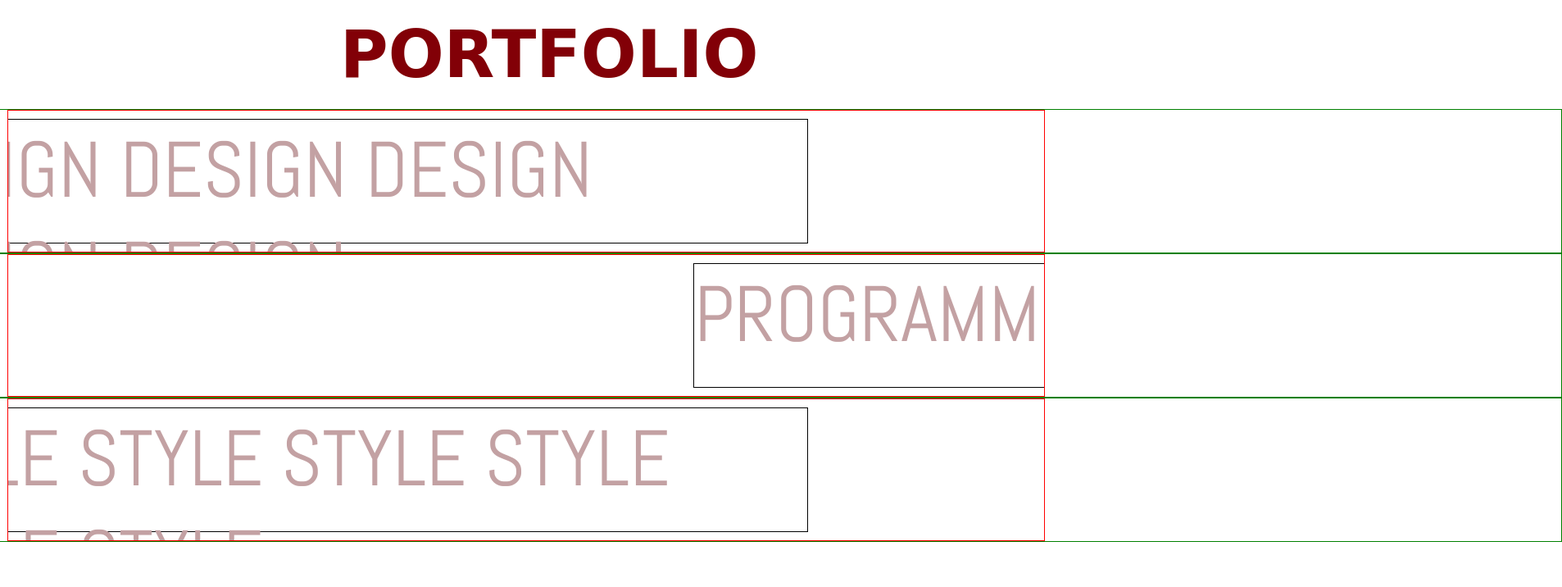
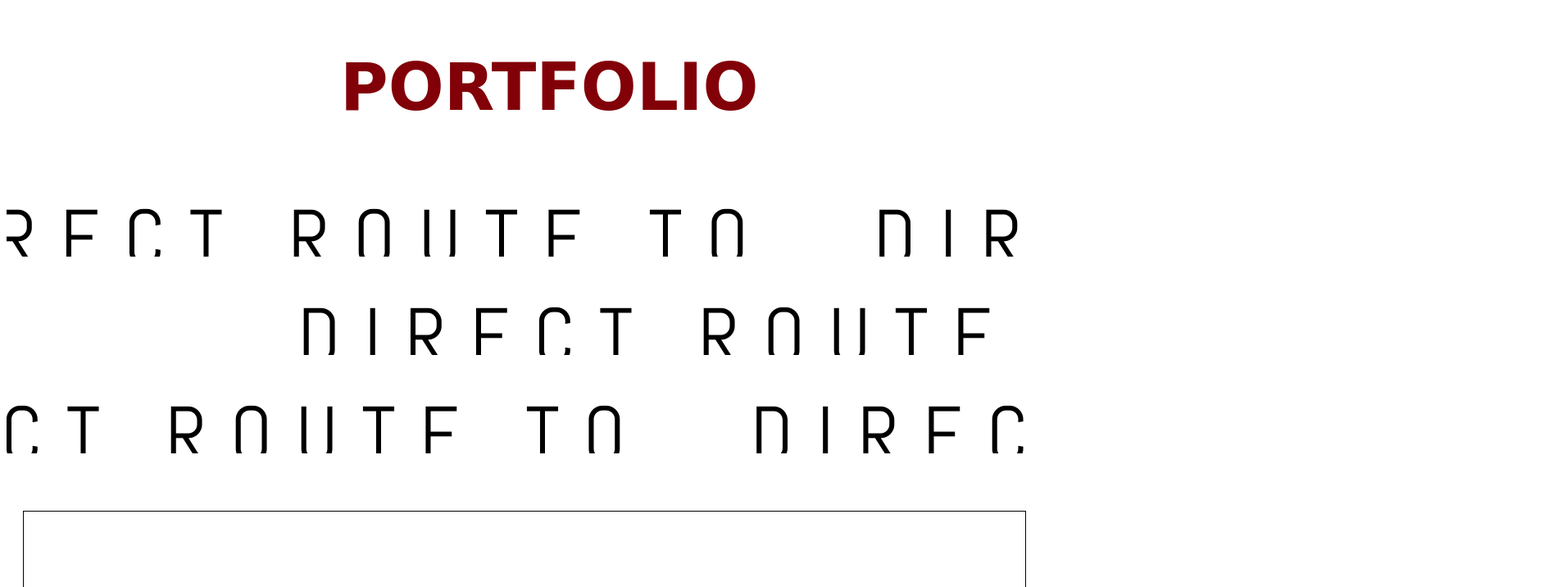
Before and after one commit to dayoungles/2014_02_HCJA_hw_bootstrap, a plain HTML site: page portfolio_hcja/index.html in a window 1280 px wide. Shown: the top 716 px of the page at 82% size, 1906 px wide, since content can reach past the window. Drawn offline with Linux system fonts and the light colour scheme.

Commit message:
좌우로 움직인다. 다음에는 li 를 떼서 뒤로 옮기는 작업을 한다.

```diff
--- a/portfolio_hcja/index.css
+++ b/portfolio_hcja/index.css
@@ -8,27 +8,57 @@ header{
 header div{
 	font-family:  cursive, "Lucida Console", Monaco, monospace;
 	font-size: 5em;
-	margin: 0px auto;
+	margin: 60px auto;
 	width: 450px;
 	color: #820007;
 	font-weight: bold;
 }
 
-nav div.backboard {
+nav {
+	margin-top: 30px;
+}
+
+nav div.visible {
+
+	overflow:hidden;
+	width: 100%;
+	height: 100px;
+	position: relative;
+	margin: 20px 0px;
+}
+
+ul.list{
 	width: 200%;
-	left: -50%;
+
+	position:relative;
+}
+
+ul li.backboard  {
+	left : 0px;
+	width: 45%;
+	height: 100px;
+	float:left;
 	position: relative;
-	border: 1px solid green;
+	margin-left: 65px;
 
 }
 
+ul li span {
+	font-family: 'Abel', sans-serif, "Lucida Console", Monaco, monospace;
+	font-size: 6em;
+	letter-spacing: 0.3em;
+
+}
+
+
+/*
 nav div.visible {
 	overflow:hidden;
 	position:relative;
 	left: 25%;
 	width: 50%;
 	border:1px solid red;
-	display: block;
+	display: inline-block;
 }
 
 nav div.backboard>.visible>div.chain {
@@ -47,6 +77,7 @@ nav div.backboard>.visible>div.chain {
 div.right{
 	left:0px;
 }
+*/
 section article{
 
 	height: 700px;
--- a/portfolio_hcja/index.html
+++ b/portfolio_hcja/index.html
@@ -1,6 +1,7 @@
 <!DOCTYPE html>
 <html>
 	<head>
+		<link rel = "stylesheet" type = "text/css" href = "reset.css">
 		<link rel = "stylesheet" type = "text/css" href = "index.css">
 		<link href='http://fonts.googleapis.com/css?family=Abel' rel='stylesheet' type='text/css'>
 	</head>
@@ -11,20 +12,38 @@
 			</div>
 		</header>
 		<nav>
-			<div class="backboard">
-				<div class="visible">
-					<div class="chain left">DESIGN DESIGN DESIGN DESIGN DESIGN</div>
-				</div>
+			<div class="visible">
+				<ul class="list left slow">
+					<li class="backboard first">
+						<span>DIRECT ROUTE TO PIECE</span>
+					</li>
+					<li class="backboard second">
+						<span>DIRECT ROUTE TO PIECE</span>
+					</li>
+<!-- 					만약에 제대로 뜯어서 붙이는게 안되면, 여기에 li를 하나 더 만들지 뭐. -->
+				</ul>
 			</div>
-			<div class="backboard">
-				<div class="visible">
-					<div class="chain right">PROGRAMMING PROGRAMMING</div>
-				</div>
+			<div class="visible">
+				<ul class="list right ">
+					<li class="backboard first">
+						<span>DIRECT ROUTE TO PIECE</span>
+					</li>
+					<li class="backboard second">
+						<span>DIRECT ROUTE TO PIECE</span>
+					</li>
+
+				</ul>
 			</div>
-			<div class="backboard">
-				<div class="visible">
-					<div class="chain left">STYLE STYLE STYLE STYLE STYLE STYLE</div>
-				</div>
+			<div class="visible">
+				<ul class="list left fast">
+					<li class="backboard first">
+						<span>DIRECT ROUTE TO PIECE</span>
+					</li>
+					<li class="backboard second">
+						<span>DIRECT ROUTE TO PIECE</span>
+					</li>
+				</ul>
+
 			</div>
 		</nav>
 		<section>
--- a/portfolio_hcja/index.js
+++ b/portfolio_hcja/index.js
@@ -2,25 +2,35 @@
 var count=0;
 
 var moveRight = function() {
-	var chain = document.getElementsByClassName("chain");
-	var len = chain.length;
-	var move, style;
 
-	for(var i = 0; i< len; i++){
-		var item = chain[i];
-		style = window.getComputedStyle(item);
-		if(i===1){
-			move = 10;
+	var elBackboards = document.getElementsByClassName("list");
+	var move;
+	var len = elBackboards.length;
+
+	for(var i = 0; i<len; i++){
+		var item = elBackboards[i];
+		//1,2,3번에 따라서 좌, 우로 이동방향과 속도를 결정해야한다.
+		var name = item.className;
+
+		console.log(name);
+		if(name.indexOf("left") != -1){
+			if(name.indexOf("slow") != -1) {
+				move = -5;
+			} else {
+				move = -8;
+			}
 		} else {
-			move = -10;
+			move = 5;
 		}
-		var leftValue = parseInt(style.left);
-		item.style.left = (leftValue+ move) +'px';
 
-		var afterMove = window.getComputedStyle(item);
-		var afterMoveLeft = afterMove.left;
-		console.log(afterMoveLeft);
-		if(afterMoveLeft === "0%");
+		for(var j = 0; j < item.children.length; j++){
+			var style = window.getComputedStyle(item.children[j]);
+			var leftValue = style.left;
+			console.log(leftValue);
+			leftValue = parseInt(leftValue) + move;
+			item.children[j].style.left = leftValue+"px";
+		}
+
 	}
 
 
@@ -28,5 +38,25 @@ var moveRight = function() {
 var timer = setInterval(function() {
 		moveRight();
 		count++;
-		if(count===100)	clearInterval(timer);
+		if(count===1000)	clearInterval(timer);
+
 	},100 );
+
+
+var split = function() {
+	//화면 width를 구한다. 지금은 퍼센테이지로 설정되어 있어서, 언제 left값이 -45%가 되는지 확인할 수 없다.
+	//li첫번째 요소가 -45%까지 가면, 떼서 옮긴다.
+	var width = screen.width;
+	var liBackboards = document.getElementsByClassName("backboard");
+	for(var i = 0; i < liBackboards.length; i++){
+		var elBackboard = liBackboards[i];
+		var style = window.getComputedStyle(elBackboard);
+		var left = style.left;
+/*
+		if(left <){
+			//여기에서 떼서 붙인다.
+		}
+*/
+	}
+
+}
```
